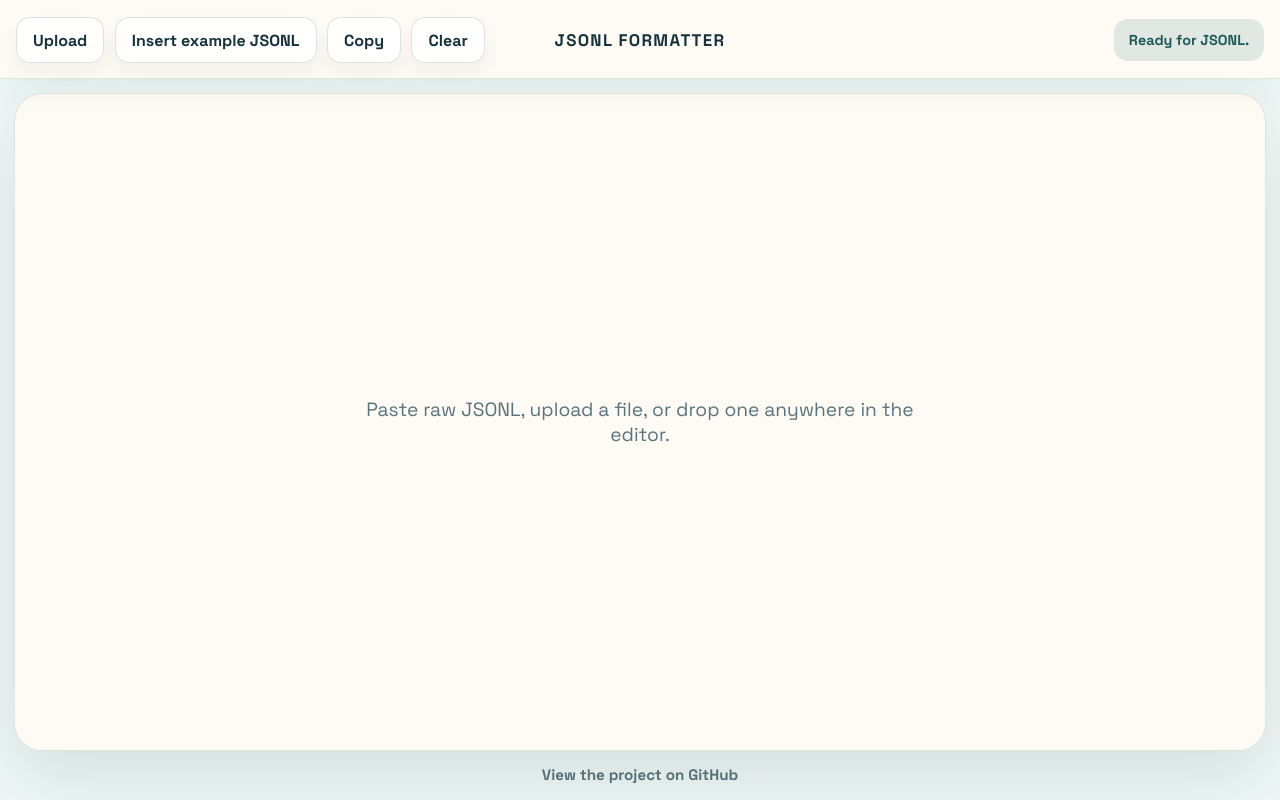
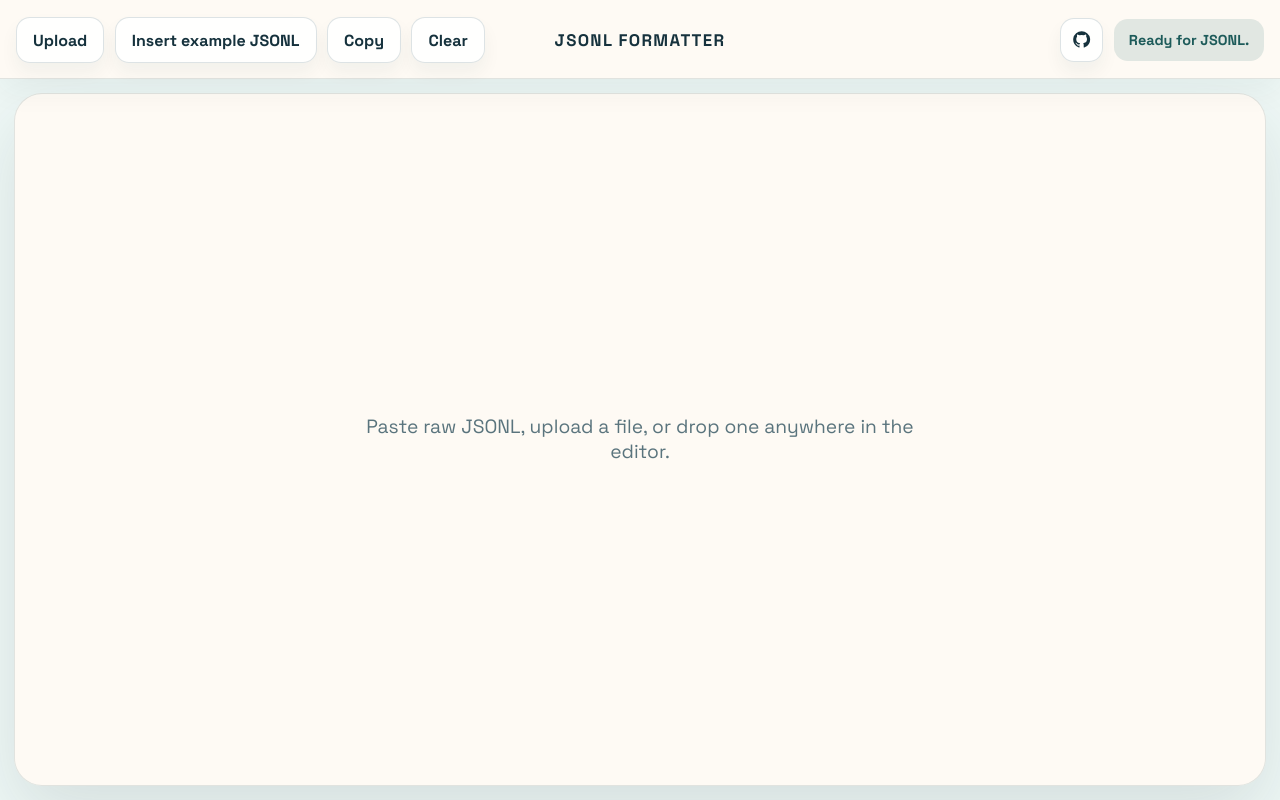
Before and after one commit to A9-dev/formatjsonl, a plain HTML site: page index.html in a window 1280 px wide. Drawn offline with Linux system fonts and the light colour scheme.

Commit message:
feat: change footer to github icon in header

```diff
--- a/index.html
+++ b/index.html
@@ -29,7 +29,26 @@
             <button id="clear-button" type="button">Clear</button>
           </div>
           <h1 class="toolbar__title">JSONL Formatter</h1>
-          <p id="status" class="status" aria-live="polite">Ready for JSONL.</p>
+
+          <div class="toolbar__meta">
+            <a
+              class="toolbar__icon-link"
+              href="https://github.com/A9-dev/formatjsonl"
+              target="_blank"
+              rel="noreferrer"
+              aria-label="View the project on GitHub"
+              title="View the project on GitHub"
+            >
+              <svg viewBox="0 0 24 24" aria-hidden="true">
+                <path
+                  d="M12 1.5a10.5 10.5 0 0 0-3.32 20.46c.53.1.72-.23.72-.51v-2.02c-2.93.64-3.55-1.24-3.55-1.24-.48-1.21-1.18-1.53-1.18-1.53-.96-.66.07-.64.07-.64 1.07.08 1.63 1.09 1.63 1.09.94 1.63 2.48 1.16 3.08.88.1-.69.37-1.16.67-1.43-2.34-.27-4.8-1.17-4.8-5.21 0-1.15.41-2.09 1.08-2.83-.1-.27-.47-1.38.11-2.88 0 0 .88-.28 2.89 1.08a10.1 10.1 0 0 1 5.27 0c2.01-1.36 2.88-1.08 2.88-1.08.58 1.5.21 2.61.11 2.88.68.74 1.08 1.68 1.08 2.83 0 4.05-2.47 4.93-4.82 5.19.38.33.72.98.72 1.99v2.96c0 .28.19.62.73.51A10.5 10.5 0 0 0 12 1.5Z"
+                />
+              </svg>
+            </a>
+            <p id="status" class="status" aria-live="polite">
+              Ready for JSONL.
+            </p>
+          </div>
         </div>
 
         <input
@@ -50,17 +69,6 @@
           </p>
         </div>
       </section>
-
-      <footer class="app-footer">
-        <a
-          class="app-footer__link"
-          href="https://github.com/A9-dev/formatjsonl"
-          target="_blank"
-          rel="noreferrer"
-        >
-          View the project on GitHub
-        </a>
-      </footer>
     </main>
 
     <script type="module" src="./app.js"></script>
--- a/styles.css
+++ b/styles.css
@@ -74,6 +74,13 @@ body {
   gap: 0.65rem;
 }
 
+.toolbar__meta {
+  display: flex;
+  align-items: center;
+  gap: 0.7rem;
+  margin-left: auto;
+}
+
 button {
   border: 1px solid rgba(19, 64, 78, 0.14);
   border-radius: 14px;
@@ -102,13 +109,46 @@ button:focus-visible {
 }
 
 .status {
-  margin: 0 0 0 auto;
+  margin: 0;
   padding: 0.72rem 0.92rem;
   border-radius: 14px;
   background: var(--teal-soft);
   color: #1d5b5a;
   font-size: 0.9rem;
   font-weight: 600;
+}
+
+.toolbar__icon-link {
+  display: inline-flex;
+  align-items: center;
+  justify-content: center;
+  width: 2.7rem;
+  height: 2.7rem;
+  border: 1px solid rgba(19, 64, 78, 0.14);
+  border-radius: 14px;
+  background: rgba(255, 255, 255, 0.86);
+  color: var(--text);
+  box-shadow: 0 10px 18px rgba(22, 50, 61, 0.05);
+  transition:
+    transform 120ms ease,
+    box-shadow 120ms ease,
+    border-color 120ms ease,
+    color 120ms ease;
+}
+
+.toolbar__icon-link:hover,
+.toolbar__icon-link:focus-visible {
+  outline: none;
+  transform: translateY(-1px);
+  border-color: rgba(226, 109, 61, 0.45);
+  box-shadow: 0 10px 22px rgba(226, 109, 61, 0.16);
+  color: var(--accent-strong);
+}
+
+.toolbar__icon-link svg {
+  width: 1.2rem;
+  height: 1.2rem;
+  fill: currentColor;
 }
 
 .status[data-tone="error"] {
@@ -147,25 +187,6 @@ button:focus-visible {
   box-shadow:
     inset 0 0 0 1px rgba(226, 109, 61, 0.18),
     0 14px 26px rgba(22, 50, 61, 0.08);
-}
-
-.app-footer {
-  display: flex;
-  justify-content: center;
-  padding: 0 1rem 1rem;
-}
-
-.app-footer__link {
-  color: var(--muted);
-  font-size: 0.95rem;
-  font-weight: 600;
-  text-decoration: none;
-  transition: color 120ms ease;
-}
-
-.app-footer__link:hover,
-.app-footer__link:focus-visible {
-  color: var(--accent-strong);
 }
 
 .editor-host {
@@ -261,20 +282,18 @@ button:focus-visible {
     text-align: center;
   }
 
-  .status {
+  .toolbar__meta {
     width: 100%;
+    justify-content: flex-end;
   }
 
   .status {
-    margin-left: 0;
+    flex: 1;
+    min-width: 0;
   }
 
   .editor-shell {
     margin: 0.7rem;
     border-radius: 22px;
   }
-
-  .app-footer {
-    padding-bottom: 0.9rem;
-  }
 }
```
